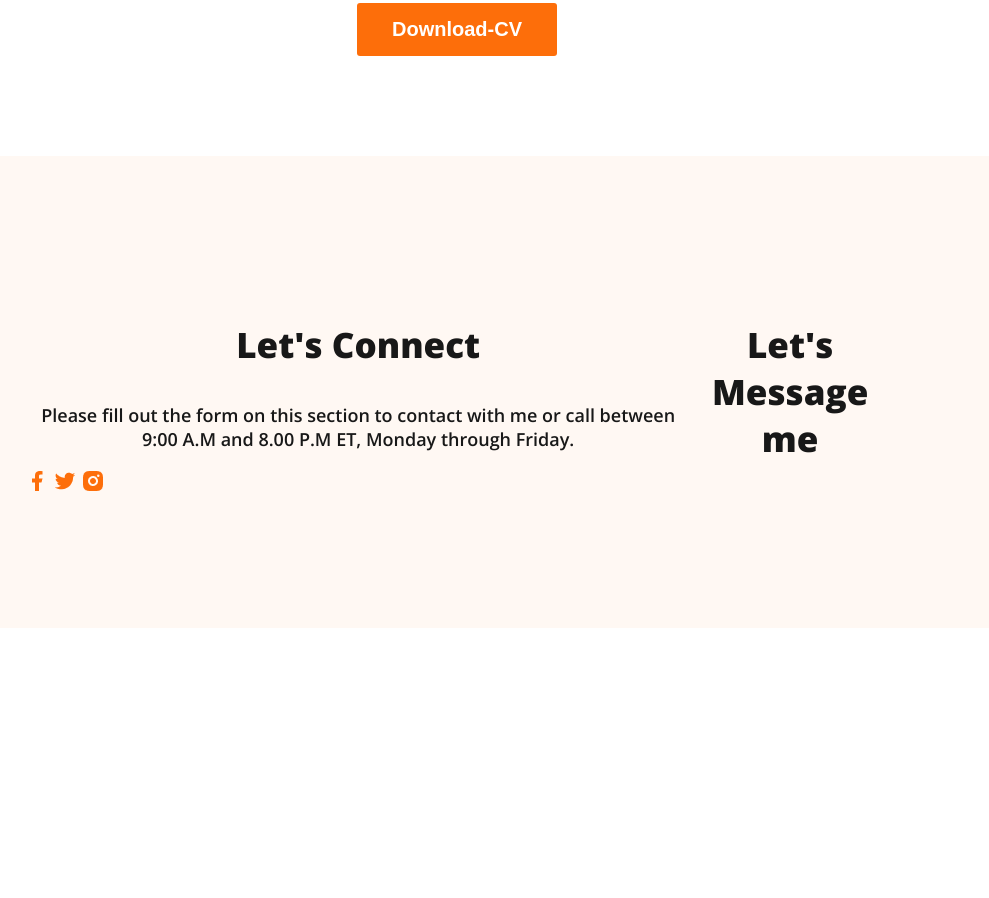
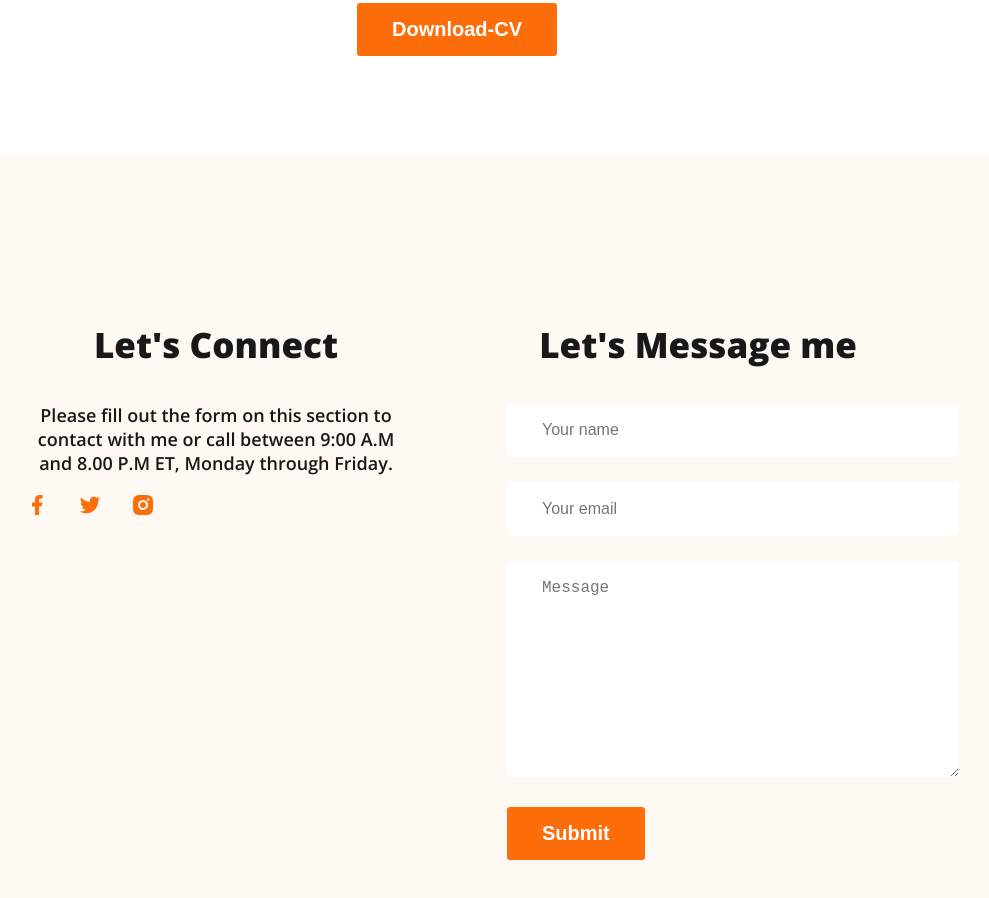
Before and after one commit to chayonashik/webdeveloper-portfolio, a plain HTML site: page index.html in a window 1280 px wide. Shown: the part 3241-4139 px from the top of the page, without its empty margins (183-1172 px from the left). Before the commit the page ends 3877 px from the top, so only its background shows below. Drawn offline with nearby package versions, Linux system fonts and the light colour scheme.

Commit message:
finishing added

```diff
--- a/index.html
+++ b/index.html
@@ -178,6 +178,12 @@
         </div>
         <div class="footer-coulmn">
             <h3 class="section-title">Let's Message me</h3>
+            <form class="contact" action="">
+                <input type="text" placeholder="Your name">
+                <input type="text" placeholder="Your email">
+                <textarea name="Message" id="" cols="30" rows="10">Message</textarea>
+                <input class="btn-primary" type="Submit" value="Submit">
+            </form>
         </div>
     </footer>
 </body>
--- a/styles/portfolio.css
+++ b/styles/portfolio.css
@@ -210,6 +210,30 @@ main section {
 footer {
     display: flex;
     background: #FFF8F3;
+    gap: 100px;
     padding: 130px 200px;
     margin-top: 100px;
 }
+
+.footer-coulmn {
+    width: 50%;
+}
+
+.social-links a {
+    margin-right: 25px;
+}
+
+.contact input[type="text"],
+.contact input[type="email"],
+textarea {
+    display: block;
+    margin-bottom: 25px;
+    padding: 18px 35px;
+    color: #757575;
+
+    font-size: 16px;
+    border-radius: 5px;
+    background: #FFF;
+    border: 0;
+    width: 100%;
+}
```
